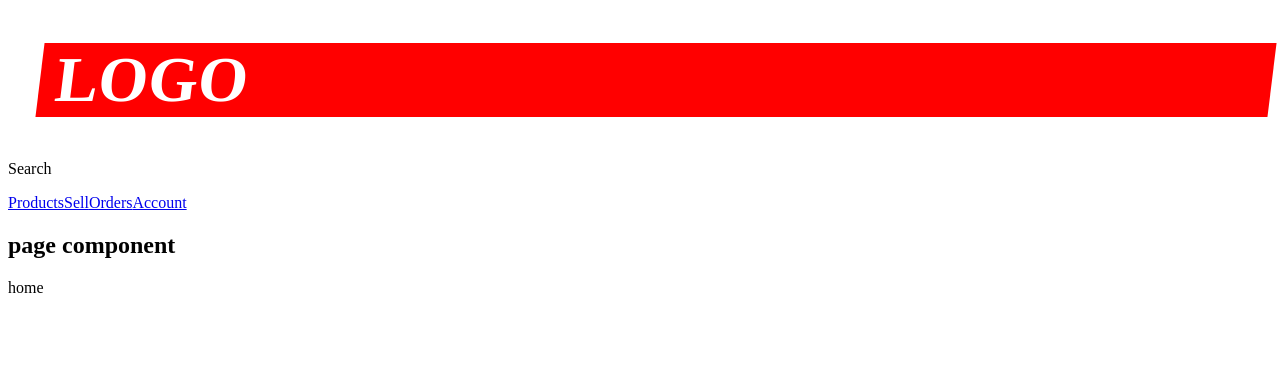
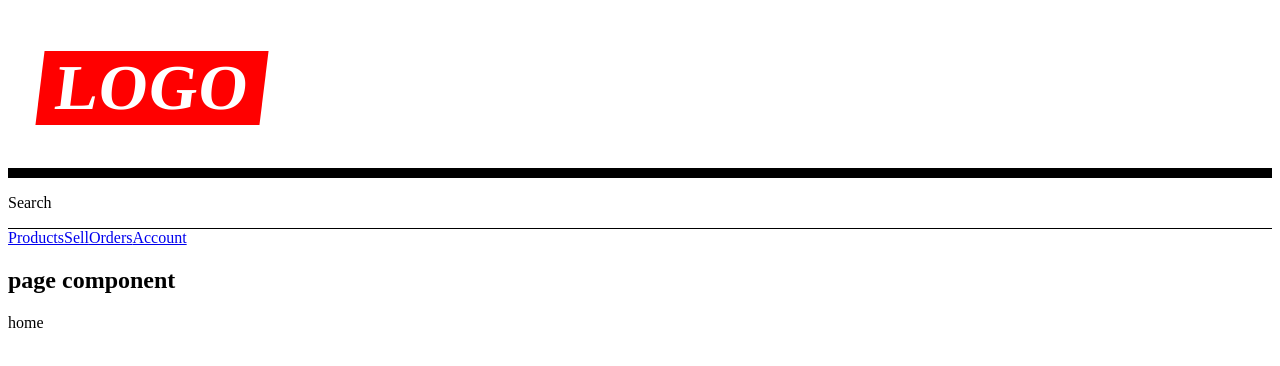
Before and after one commit to dikuw/ecom, a Next.js app in the folder frontend/: page / in a window 1280 px wide. Shown: the top 366 px of the page. Built offline with nearby package versions, Linux system fonts and the light colour scheme.

Commit message:
add header styles

```diff
--- a/frontend/components/Header.js
+++ b/frontend/components/Header.js
@@ -17,9 +17,25 @@ const Logo = styled.h1`
   }
 `;
 
+const Header = styled.header`
+  .bar {
+    border-bottom: 10px solid var(--black, black);
+    display: grid;
+    grid-template-columns: auto 1fr;
+    justify-content: space-between;
+    align-items: center;
+  }
+
+  .sub-bar {
+    display: grid;
+    grid-template-columns: 1fr auto;
+    border-bottom: 1px solid var(--black, black);
+  }
+`;
+
 export default function Heater() {
   return (
-    <header>
+    <Header>
       <div className="bar">
         <Logo>
           <Link href="/">Logo</Link>
@@ -29,6 +45,6 @@ export default function Heater() {
         <p>Search</p>
       </div>
       <Nav />
-    </header>
+    </Header>
   );
 }
```
